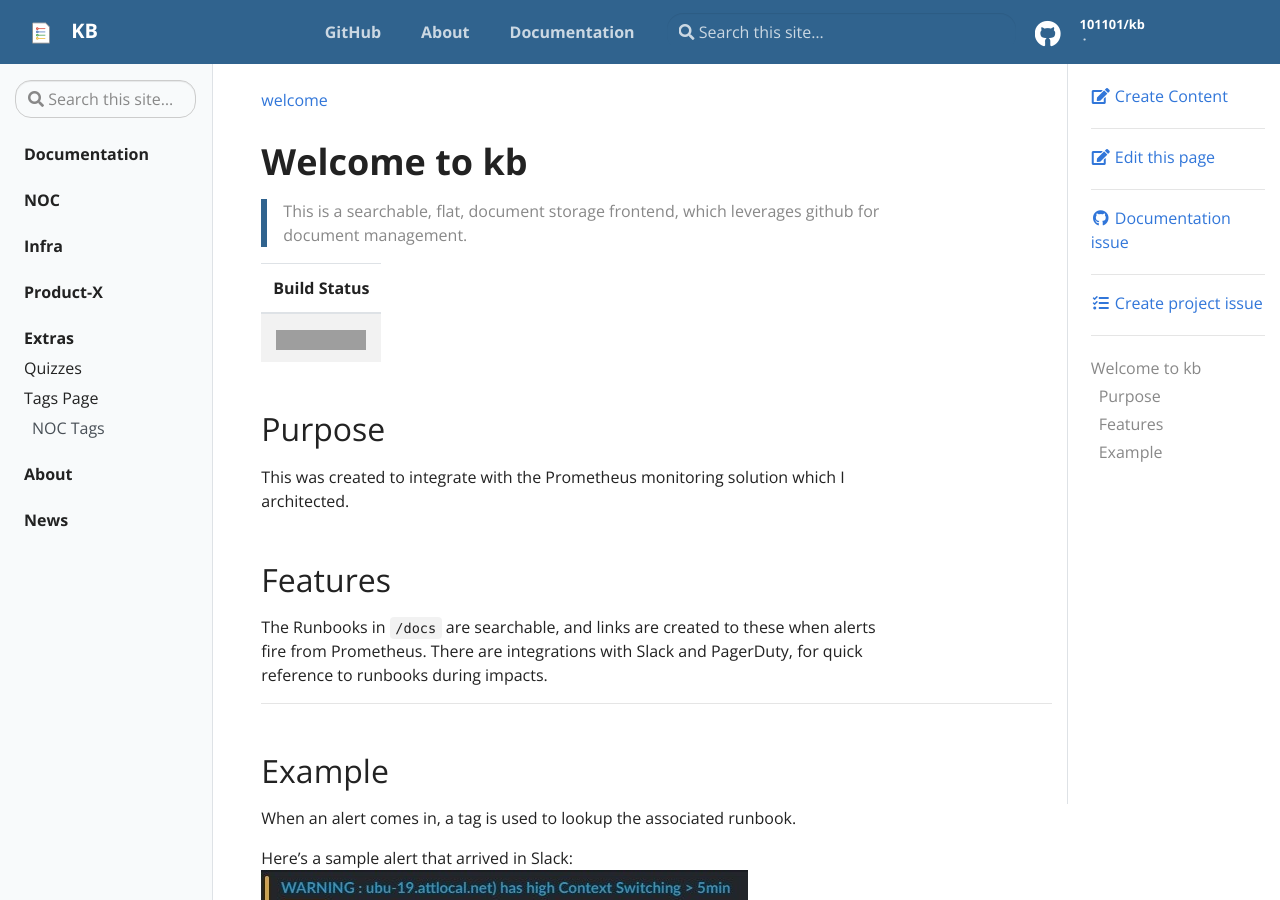
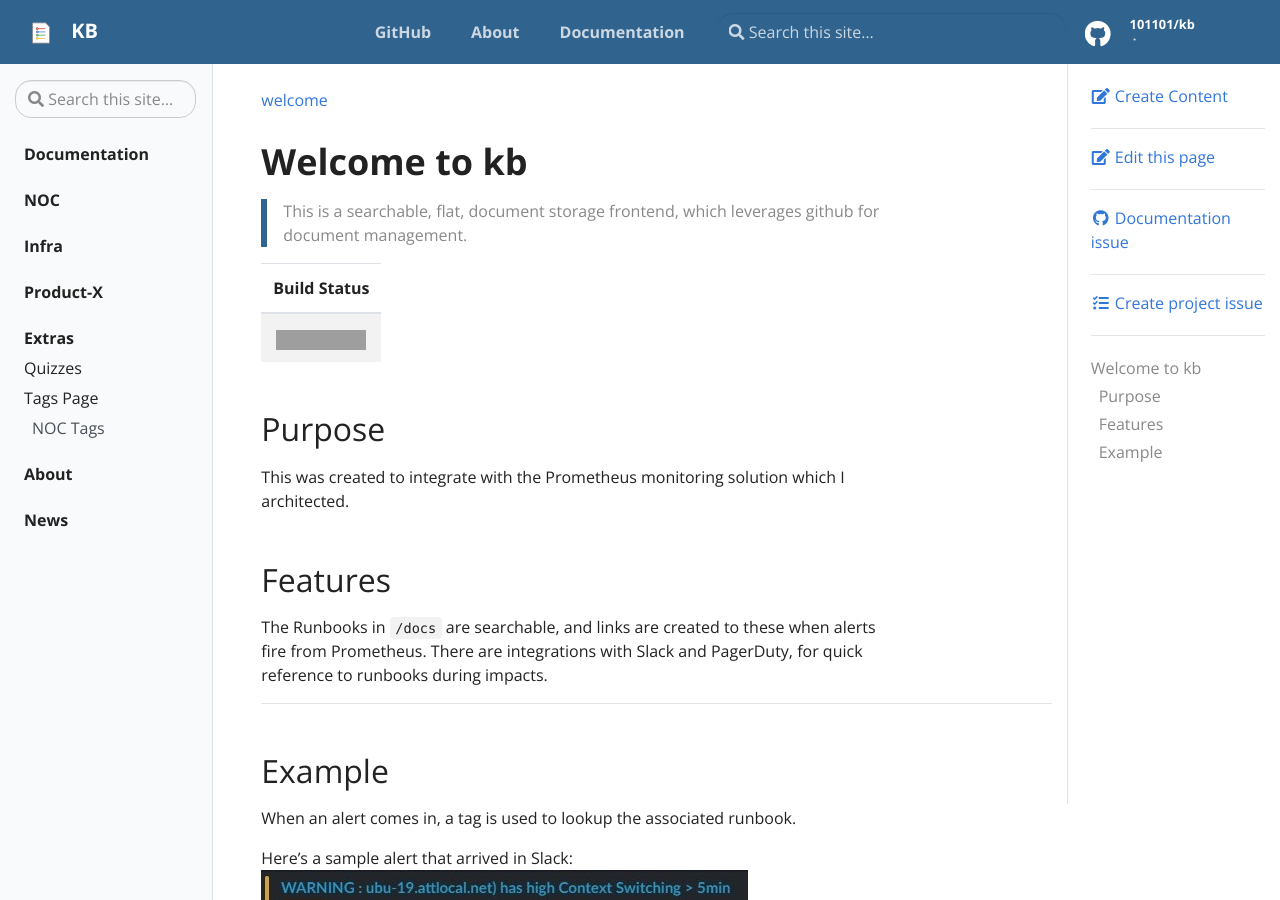
Before and after one commit to 101101/kb, a Jekyll site: the page built from pages/index.md, in a window 1280 px wide and 900 px high. Built offline with Jekyll 4.4.1, drawn with Linux system fonts in a browser that asks for light colours; grey boxes are pictures that could not be loaded.

Commit message:
Update header.html

```diff
--- a/_includes/header.html
+++ b/_includes/header.html
@@ -17,12 +17,12 @@
  <input type="search" class="form-control td-search-input" placeholder="&#xf002 Search this site…" aria-label="Search this site…" autocomplete="off">
         </div>
 
-	<div class="navbar-nav d-none d-lg-block" style='padding-right:50px'>
+	<div class="navbar-nav d-none d-lg-block">
           <a class="gh-source" data-gh-source="github" href="{{ site.repo }}" title="Go to repository" data-md-state="done">
           <div class="gh-source__repository" style='padding-right:50px'>
             <i class="fab fa fa-github fa-2x" style='padding-right:20px; float:left; margin-top:5px'></i>
             {{ site.github_user }}/{{ site.github_repo }}
-          <ul class="gh-source__facts"><li class="gh-source__fact" id='stars'></li><li id="forks" class="gh-source__fact"></li></ul></div></a>
+          <ul class="gh-source__facts" style='padding-right:50px'><li class="gh-source__fact" id='stars'></li><li id="forks" class="gh-source__fact"></li></ul></div></a>
         </div>
       </div>
 
```
